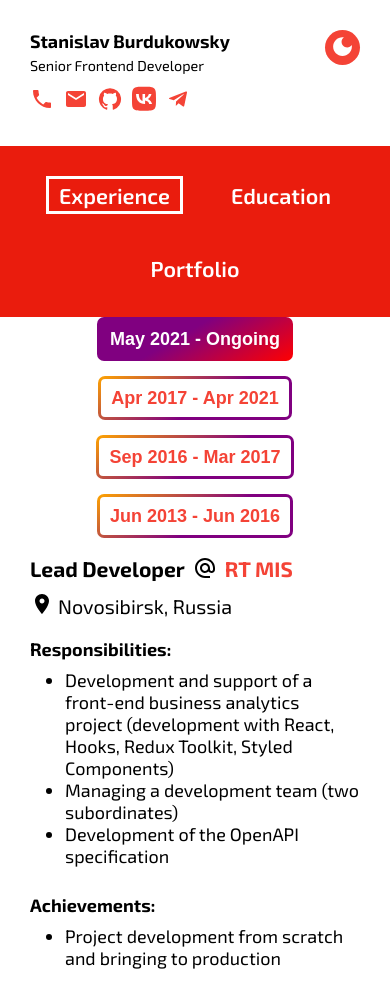
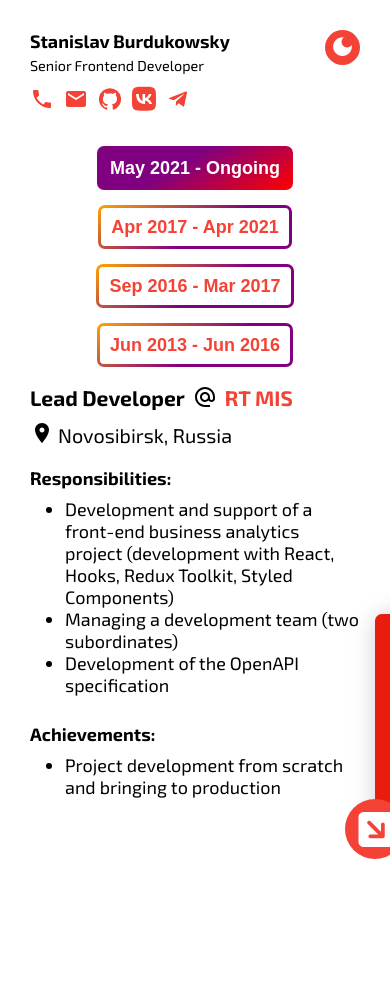
Before and after one commit to burdukowsky/burdukowsky.github.io, a React (Create React App) app: page / in a window 390 px wide. After the commit the page ends 844 px from the top, so only its background shows below. Built offline with nearby package versions, Linux system fonts and the light colour scheme.

Commit message:
mobile menu

```diff
--- a/src/app/components/button/Button.module.scss
+++ b/src/app/components/button/Button.module.scss
@@ -8,7 +8,7 @@ $text: white;
   color: $text;
   border: none;
   cursor: pointer;
-  transition: background-color 150ms;
+  transition: background-color $transition-duration-base;
   font-size: inherit;
   border-radius: $border-radius-base;
   padding: 3px 10px;
--- a/src/app/components/button/Button.tsx
+++ b/src/app/components/button/Button.tsx
@@ -1,31 +1,35 @@
 import { ButtonHTMLAttributes, useMemo } from 'react';
 import classNames from 'classnames';
+import { Property } from 'csstype';
 
 import { FCC } from '../../utils/utility-types';
 import styles from './Button.module.scss';
+import { Icon, IconType } from '../icon/Icon';
 
 interface Props extends ButtonHTMLAttributes<HTMLButtonElement> {
-  icon?: boolean;
+  icon?: IconType;
+  iconSize?: Property.Width;
 }
 
 export const Button: FCC<Props> = ({
   type = 'button',
   className,
-  icon = false,
+  icon,
+  iconSize = '18px',
   children,
   ...buttonProps
 }) => {
   const computedClassName = useMemo(() => {
     return (
       classNames(styles.Button, {
-        [styles.ButtonIcon]: icon,
+        [styles.ButtonIcon]: icon != null,
       }) + ` ${className ?? ''}`
     );
   }, [className, icon]);
 
   return (
     <button {...buttonProps} type={type} className={computedClassName}>
-      {children}
+      {icon == null ? children : <Icon name={icon} size={iconSize} />}
     </button>
   );
 };
--- a/src/app/components/stepper/components/stepper-button/StepperButton.module.scss
+++ b/src/app/components/stepper/components/stepper-button/StepperButton.module.scss
@@ -2,13 +2,12 @@
 
 $radius: $border-radius-base;
 $border: 3px;
-$transition-duration: 150ms;
 
 .StepperButton {
   background: linear-gradient(-30deg, red, purple, purple, orange);
   padding: $border;
   border-radius: $radius;
-  transition: background $transition-duration ease-out;
+  transition: background $transition-duration-base ease-out;
   background-size: 200% 100%;
   cursor: pointer;
   border: none;
@@ -39,7 +38,7 @@ $transition-duration: 150ms;
   > .StepperButtonWrap {
     background-color: var(--surface);
     padding: 10px;
-    transition: background-color $transition-duration;
+    transition: background-color $transition-duration-base;
     border-radius: $radius - $border;
   }
 }
--- a/src/app/components/theme-switcher/ThemeSwitcher.tsx
+++ b/src/app/components/theme-switcher/ThemeSwitcher.tsx
@@ -1,6 +1,6 @@
 import { FC, useCallback, useEffect } from 'react';
 
-import { Icon, IconType } from '../icon/Icon';
+import { IconType } from '../icon/Icon';
 import { Button } from '../button/Button';
 import { useLocalStorage } from '../../hooks/useLocalStorage';
 import { Theme } from '../../types';
@@ -23,9 +23,5 @@ export const ThemeSwitcher: FC = () => {
     setTheme(theme === 'default' ? 'dark-theme' : 'default');
   }, [setTheme, theme]);
 
-  return (
-    <Button icon onClick={onClick}>
-      <Icon name={map[theme]} size='25px' />
-    </Button>
-  );
+  return <Button icon={map[theme]} iconSize='25px' onClick={onClick} />;
 };
--- /dev/null
+++ b/src/app/layout/menu-mobile/MenuMobile.module.scss
@@ -0,0 +1,40 @@
+@import "scss/vars";
+
+$menu-margin: .75em;
+$btn-size: 60px;
+$wrap-size: 430px;
+
+.MenuMobileWrap {
+  width: $wrap-size;
+  height: $wrap-size;
+  position: fixed;
+  $offset: -#{calc($wrap-size / 2 - $btn-size * .25)};
+  right: $offset;
+  bottom: $offset;
+  transform: rotate(90deg);
+  transition: transform $transition-duration-base;
+
+  &.MenuMobileActive {
+    transform: none;
+  }
+
+  > .MenuMobile {
+    box-shadow: rgba(0, 0, 0, .1) -5px -5px 25px, rgba(0, 0, 0, .1) 5px 5px 25px;
+    width: 50%;
+    height: 50%;
+    background-color: var(--primary-dark);
+    border-radius: $border-radius-base;
+    display: flex;
+    justify-content: center;
+    align-items: center;
+  }
+
+  > .MenuMobileButton {
+    position: absolute;
+    left: 50%;
+    top: 50%;
+    transform: translate(-50%, -50%);
+    width: $btn-size;
+    height: $btn-size;
+  }
+}
--- /dev/null
+++ b/src/app/layout/menu-mobile/MenuMobile.tsx
@@ -0,0 +1,43 @@
+import { FC, useCallback, useState } from 'react';
+import classNames from 'classnames';
+
+import { Button } from '../../components/button/Button';
+import styles from './MenuMobile.module.scss';
+import { MenuLink } from '../menu/components/menu-link/MenuLink';
+import { Space } from '../../components/space/Space';
+
+export const MenuMobile: FC = () => {
+  const [active, setActive] = useState(false);
+
+  const toggle = useCallback(() => {
+    setActive(!active);
+  }, [active]);
+
+  return (
+    <div
+      className={classNames(styles.MenuMobileWrap, {
+        [styles.MenuMobileActive]: active,
+      })}
+    >
+      <div className={styles.MenuMobile}>
+        <Space direction='column' gap='1em'>
+          <MenuLink to='/' onClick={toggle}>
+            Experience
+          </MenuLink>
+          <MenuLink to='/edu' onClick={toggle}>
+            Education
+          </MenuLink>
+          <MenuLink to='/portfolio' onClick={toggle}>
+            Portfolio
+          </MenuLink>
+        </Space>
+      </div>
+      <Button
+        icon='link'
+        iconSize='35px'
+        className={styles.MenuMobileButton}
+        onClick={toggle}
+      />
+    </div>
+  );
+};
--- a/src/app/layout/menu/components/menu-container/MenuContainer.tsx
+++ b/src/app/layout/menu/components/menu-container/MenuContainer.tsx
@@ -1,6 +1,5 @@
 import classNames from 'classnames';
 
-import { useMobileMediaQuery } from 'app/hooks/media-queries';
 import { FCC } from 'app/utils/utility-types';
 import { Space } from 'app/components/space/Space';
 import styles from './MenuContainer.module.scss';
@@ -10,12 +9,7 @@ interface Props {
 }
 
 export const MenuContainer: FCC<Props> = ({ className, children }) => {
-  const mobile = useMobileMediaQuery();
-  return mobile ? (
-    <Space gap='35px' justifyContent='center' wrap className={className}>
-      {children}
-    </Space>
-  ) : (
+  return (
     <div className={classNames(className, styles.MenuContainerDesktop)}>
       <Space direction='column' justifyContent='center' gap='15px'>
         {children}
--- a/src/app/routes/root/components/root-mobile/RootMobile.tsx
+++ b/src/app/routes/root/components/root-mobile/RootMobile.tsx
@@ -1,15 +1,15 @@
 import { FC } from 'react';
 
-import { Menu } from 'app/layout/menu/Menu';
 import { Header } from 'app/layout/header/Header';
 import { Content } from 'app/layout/content/Content';
+import { MenuMobile } from 'app/layout/menu-mobile/MenuMobile';
 
 export const RootMobile: FC = () => {
   return (
     <>
       <Header />
-      <Menu />
       <Content />
+      <MenuMobile />
     </>
   );
 };
--- a/src/scss/_vars.scss
+++ b/src/scss/_vars.scss
@@ -1,2 +1,3 @@
 $section-padding: 30px;
 $border-radius-base: 7px;
+$transition-duration-base: 150ms;
```
